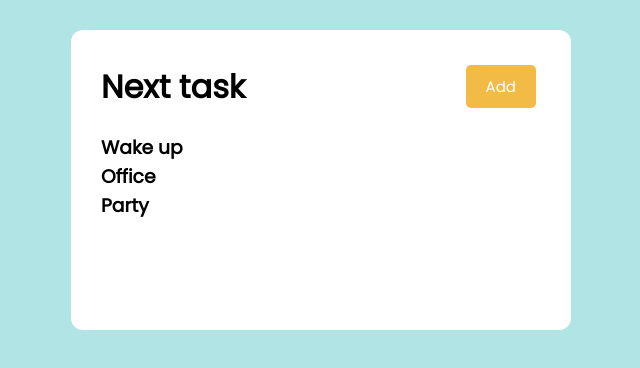
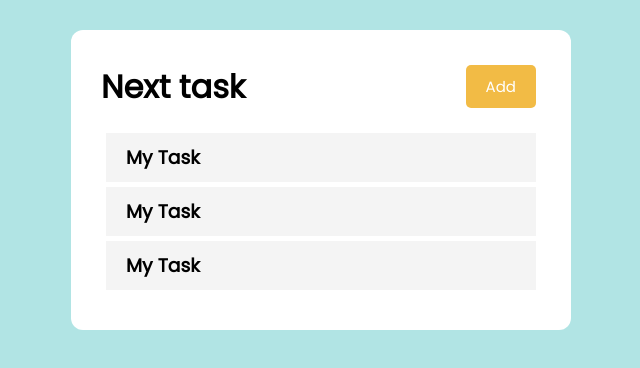
Before and after one commit to mksci/react_next_app, a React (Create React App) app: page / in a window 1280 px wide. Shown: the top 368 px of the page, without its empty margins (319-959 px from the left). Built offline with nearby package versions, Linux system fonts and the light colour scheme.

Commit message:
my_task_component

```diff
--- /dev/null
+++ b/src/components/Task.js
@@ -0,0 +1,10 @@
+const Task = props => {
+    return (
+        <div className='task'>
+            <h3>My Task</h3>
+        </div>
+    )
+}
+
+
+export default Task
--- a/src/components/Tasks.js
+++ b/src/components/Tasks.js
@@ -1,12 +1,13 @@
+import Task  from "./Task"
+
 const Tasks = ({ tasks }) => {
     return (
         <>
         {tasks.map((task) => (
-            <h3>{task.text}</h3>
+            <Task key={task.id} task={task} />
             ))}
         </>
     )
 }
 
-
 export default Tasks
```
